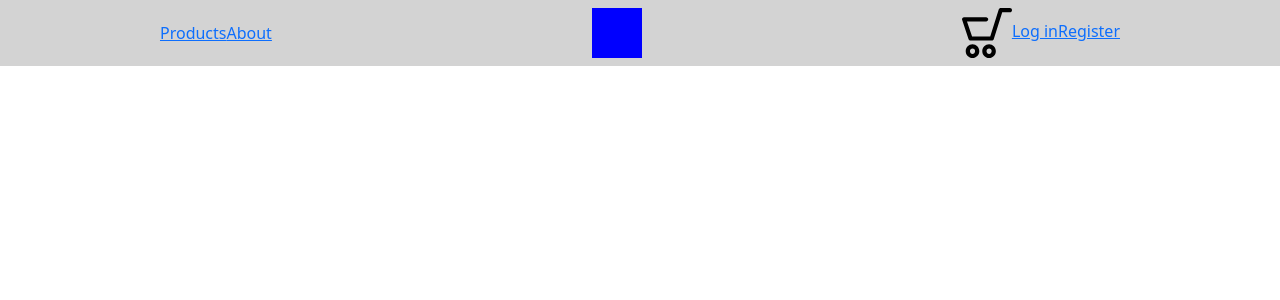
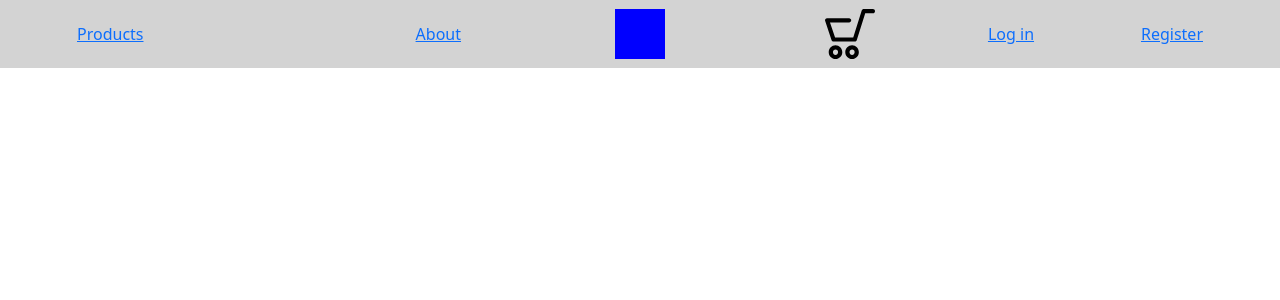
Before and after one commit to Douba9/E-Commerce, a React (Create React App) app in the folder ecom/: page / in a window 1280 px wide. Shown: the top 300 px of the page. Built offline with nearby package versions, Linux system fonts and the light colour scheme.

Commit message:
update page Home

```diff
--- a/ecom/src/App.css
+++ b/ecom/src/App.css
@@ -39,3 +39,16 @@
   aspect-ratio: 1/1;
   background-color: blue;
 }
+
+.Home nav .left,
+.Home nav .right {
+  width: 30%;
+  display: flex;
+  justify-content: space-between;
+  align-items: center;
+}
+
+.Home nav .right button {
+  background: none;
+  border: none;
+}
--- a/ecom/src/Home.jsx
+++ b/ecom/src/Home.jsx
@@ -3,6 +3,7 @@ import cart from './img/icon-cart.svg'
 
 export const Home = () => {
     return (
+        <>
             <nav>
                 <div className="left">
                     <a href="#">Products</a>
@@ -13,10 +14,16 @@ export const Home = () => {
                     <div className="logo"></div>
                 </div>
                 <div className="right">
+                    <button>
                         <img src={cart} width="50"></img>
+                    </button>
                     <a href="#">Log in</a>
                     <a href="#">Register</a>
                 </div>
             </nav>
+            <main>
+
+            </main>
+        </>
     );
 }
```
Lines whose indentation alone changed are shown as unchanged.
